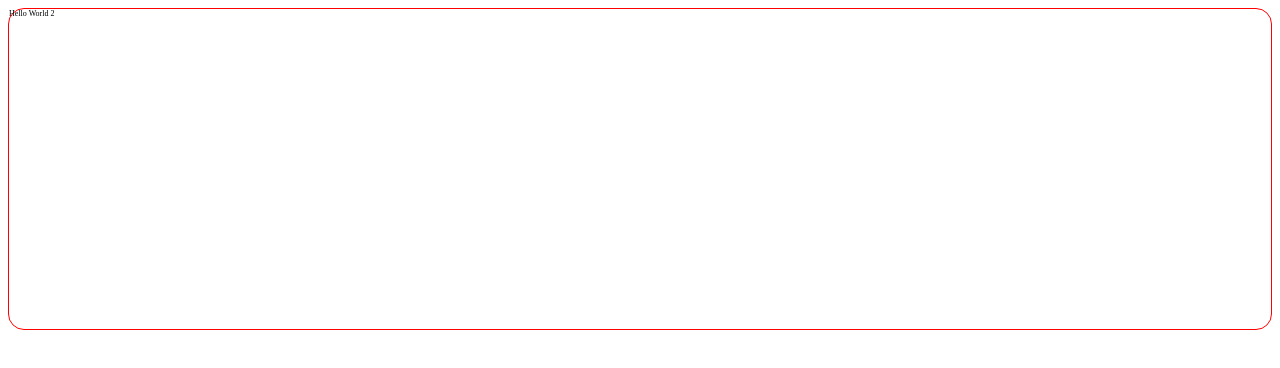
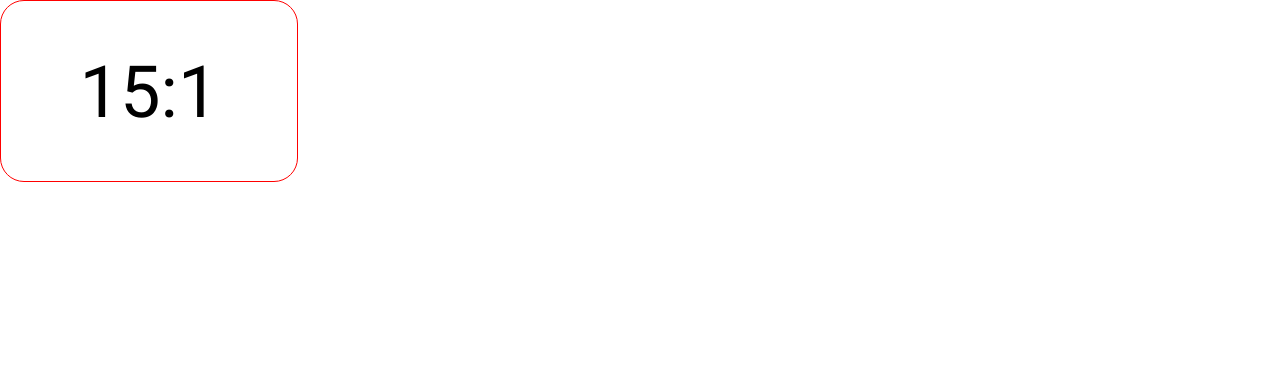
Before and after one commit to janisringli/dashboard, a Vue app: page / in a window 1280 px wide. Shown: the top 368 px of the page. Built offline with nearby package versions, Linux system fonts and the light colour scheme.

Commit message:
got working on clock
doesnt work as planned but the  data is there

```diff
--- a/public/index.html
+++ b/public/index.html
@@ -1,15 +1,29 @@
 <!DOCTYPE html>
 <html lang="">
   <head>
-    <meta charset="utf-8">
-    <meta http-equiv="X-UA-Compatible" content="IE=edge">
-    <meta name="viewport" content="width=device-width,initial-scale=1.0">
-    <link rel="icon" href="<%= BASE_URL %>favicon.ico">
+    <meta charset="utf-8" />
+    <meta http-equiv="X-UA-Compatible" content="IE=edge" />
+    <meta name="viewport" content="width=device-width,initial-scale=1.0" />
+    <link rel="preconnect" href="https://fonts.googleapis.com" />
+    <link rel="preconnect" href="https://fonts.gstatic.com" crossorigin />
+    <link rel="preconnect" href="https://fonts.googleapis.com" />
+    <link rel="preconnect" href="https://fonts.gstatic.com" crossorigin />
+    <link rel="preconnect" href="https://fonts.googleapis.com" />
+    <link rel="preconnect" href="https://fonts.gstatic.com" crossorigin />
+    <link
+      href="https://fonts.googleapis.com/css2?family=Roboto&display=swap"
+      rel="stylesheet"
+    />
+    <link rel="icon" href="<%= BASE_URL %>favicon.ico" />
     <title><%= htmlWebpackPlugin.options.title %></title>
   </head>
   <body>
     <noscript>
-      <strong>We're sorry but <%= htmlWebpackPlugin.options.title %> doesn't work properly without JavaScript enabled. Please enable it to continue.</strong>
+      <strong
+        >We're sorry but <%= htmlWebpackPlugin.options.title %> doesn't work
+        properly without JavaScript enabled. Please enable it to
+        continue.</strong
+      >
     </noscript>
     <div id="app"></div>
     <!-- built files will be auto injected -->
--- a/src/App.vue
+++ b/src/App.vue
@@ -3,7 +3,7 @@
 </template>
 
 <script>
-import WideBox from "@/components/WideBox.vue";
+import WideBox from "@/components/SmallBox.vue";
 
 export default {
   name: "App",
@@ -14,6 +14,11 @@ export default {
 </script>
 
 <style lang="scss">
+* {
+  margin: 0;
+  padding: 0;
+  font-family: "Roboto", sans-serif;
+}
 :root {
   font-size: 8px;
 }
--- /dev/null
+++ b/src/components/SmallBox.vue
@@ -0,0 +1,28 @@
+<template>
+  <div class="small-box__wrapper">
+    <div class="wrapper__time">
+      <span class="time__hour"> {{ getHour() }}</span>
+      <span class="time__colon">:</span>
+      <span class="time__minute">{{ getMinute() }}</span>
+    </div>
+  </div>
+</template>
+<style lang="scss" scoped src="@/styles/SmallBox.scss"></style>
+<script>
+export default {
+  name: "SmallBox",
+  methods: {
+    getHour() {
+      const current = new Date();
+      const hour = current.getHours();
+
+      return hour;
+    },
+    getMinute() {
+      const current = new Date();
+      const minute = current.getMinutes();
+      return minute;
+    },
+  },
+};
+</script>
--- /dev/null
+++ b/src/styles/SmallBox.scss
@@ -0,0 +1,40 @@
+.small-box__wrapper {
+  width: 37rem;
+  border-radius: 3rem;
+  height: 180px;
+  border: 1px red solid;
+}
+.test {
+}
+.wrapper__time {
+  font-size: 72px;
+  line-height: 87px;
+  padding: 48px 60px 48px 60px;
+  text-align: center;
+  .time__hour {
+  }
+  .time {
+    &__colon {
+      height: fit-content;
+      animation: blinkingText 1.2s infinite;
+
+      @keyframes blinkingText {
+        0% {
+          color: #000;
+        }
+        49% {
+          color: #000;
+        }
+        60% {
+          color: transparent;
+        }
+        99% {
+          color: transparent;
+        }
+        100% {
+          color: #000;
+        }
+      }
+    }
+  }
+}
```
